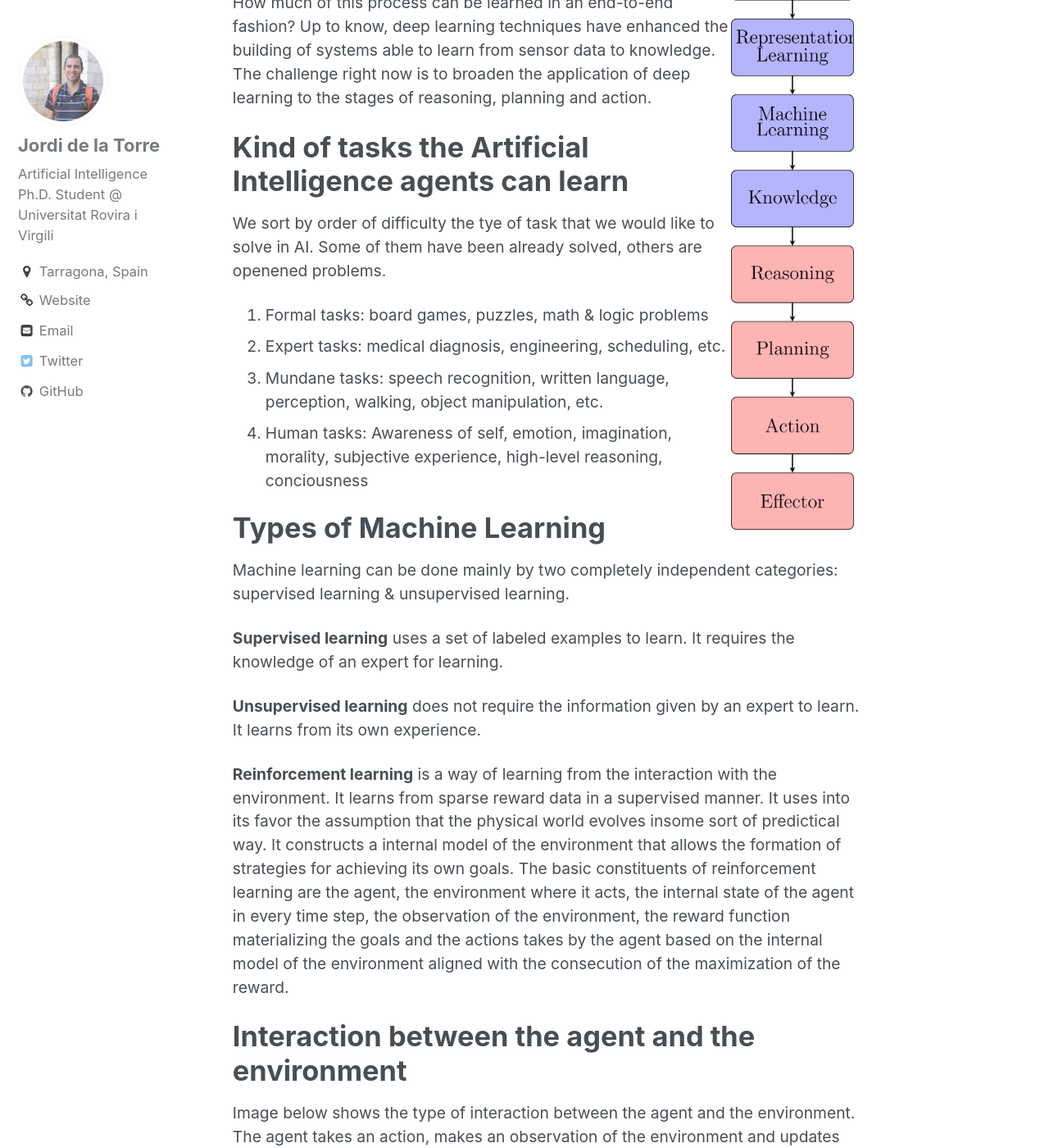
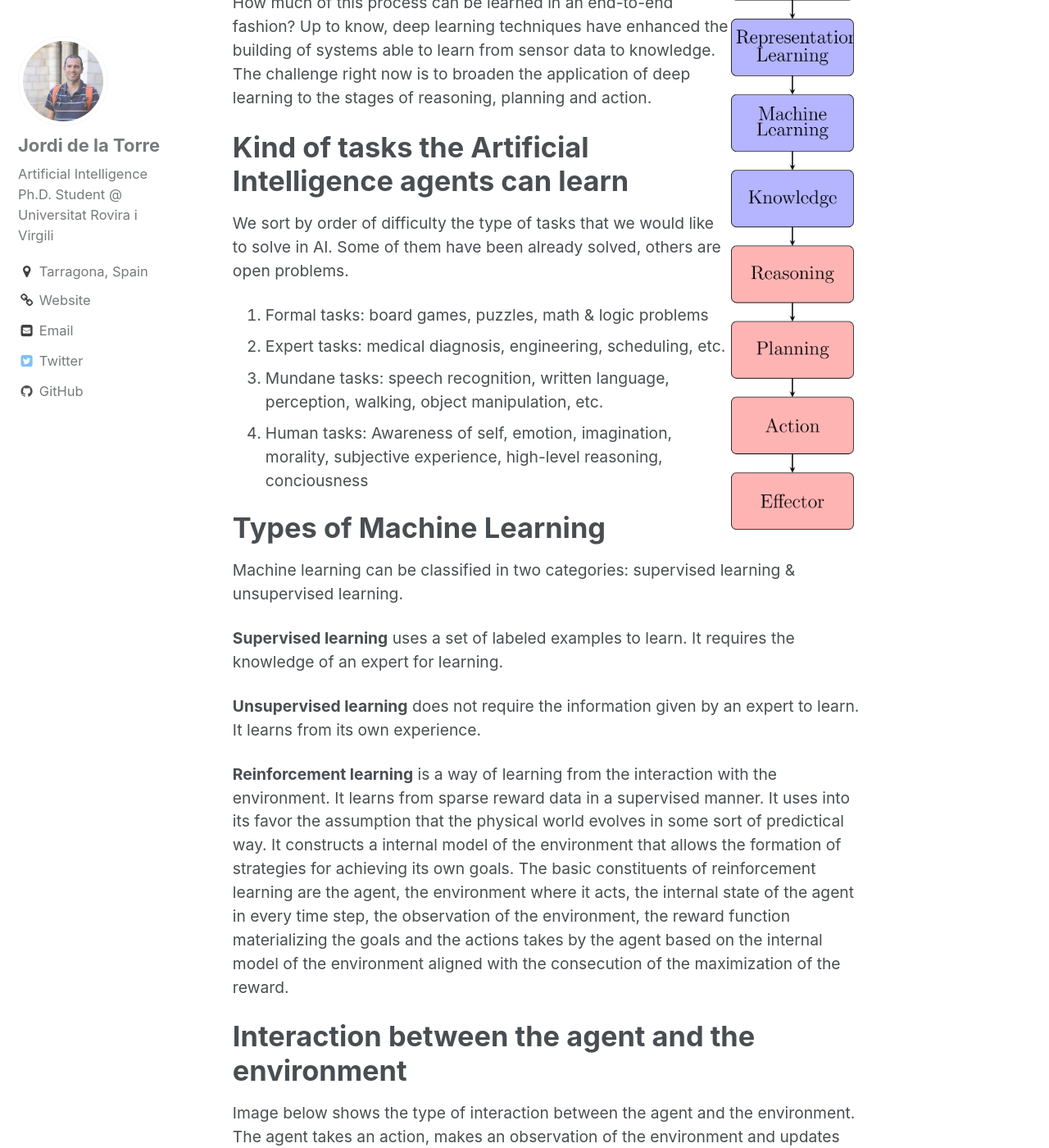
Before and after one commit to jorditg/jorditg.github.io, a Jekyll site: the page built from _posts/2018-02-19-deep-reinforcement-learning-intro.md, in a window 1280 px wide and 1400 px high, scrolled down 868 px. Shown: the whole window at 82% size. Built offline with Jekyll 4.4.1, drawn with Linux system fonts in a browser that asks for light colours; formulas are drawn with MathJax 3; some of the changed text lies outside the part shown.

Commit message:
Update 2018-02-19-deep-reinforcement-learning-intro.md

````diff
--- a/_posts/2018-02-19-deep-reinforcement-learning-intro.md
+++ b/_posts/2018-02-19-deep-reinforcement-learning-intro.md
@@ -1,6 +1,6 @@
 ---
 published: true
-title: "Deep Reinforcement Learning Intro"
+title: "Deep reinforcement learning intro"
 date:   2018-02-19 00:00:00 +0100
 author_profile: true
 mathjax: true
@@ -10,17 +10,17 @@ tags:
   - Reinforcement Learning
 ---
 
-In this post I'm gonna a make a small intro to the Deep Reinforcement Learning field. This intro is based on the topics given in the [MIT 6.S094: Deep Reinforcement Learning](https://www.youtube.com/watch?v=MQ6pP65o7OM).
+In this post I'm going to a make a small intro to the Deep Reinforcement Learning field. It is based on the topics given in the [MIT 6.S094: Deep Reinforcement Learning](https://www.youtube.com/watch?v=MQ6pP65o7OM).
 
-**Reinforcement learning** is a general purpose framework for decision making used as part of the design of artificial devices to interact with the environment. The **agent** is programmed for achieving a **goal** through a set of temporal **actions** that change the **state** of the world receiving a measured **reward** that can be positive or negative. The agent is programmed for maximizing the reward.
+**Reinforcement learning** is a general purpose framework for decision making used as part of the design of artificial devices to interact with the environment. The **agent** is programmed for achieving a **goal** through a set of temporal **actions** that change the internal **state** receiving a measured **reward** that can be positive or negative. The agent is programmed for maximizing the reward.
 
-![RL components]({{ site.url }}/assets/images/2018-02-19-deep-reinforcement-learning-intro/RL.png){: width="150px" style="float: right;margin-right: 7px;margin-top: 7px;"} **Sensors** take **data** from the **environment** and a model make a **feature extraction** of the elements important for building a **representation hierarchy** of the environment. A set of **machine learning** techniques are applied to convert the features into **knowledge** building a *taxonomy* with the simple and useful information valid for the decision process. With this knowledge, the agent makes the **reasoning** for inferring conclusions about the knowledge and makes a **planning** based on the goals, materialized in a maximization of a *reward function*. From the planning and **action** is derived and the **effector** apply the decided actions over the environment.
+![RL components]({{ site.url }}/assets/images/2018-02-19-deep-reinforcement-learning-intro/RL.png){: width="150px" style="float: right;margin-right: 7px;margin-top: 7px;"} **Sensors** take **data** from the **environment**, make a **feature extraction** from data for taking the important elements that allow building a **representation hierarchy** of the environment. A set of **machine learning** techniques are applied to convert the features into **knowledge** building a *taxonomy* with the simple and useful information valid for the decision process. With this knowledge, the agent makes the **reasoning** for inferring conclusions about the knowledge and **planning** based on the goals, materialized in the maximization of a *reward function*. From planning an **action** is derived and the **effector** apply the decided actions into the environment.
 
 How much of this process can be learned in an end-to-end fashion? Up to know, deep learning techniques have enhanced the building of systems able to learn from sensor data to knowledge. The challenge right now is to broaden the application of deep learning to the stages of reasoning, planning and action.
 
 # Kind of tasks the Artificial Intelligence agents can learn
 
-We sort by order of difficulty the tye of task that we would like to solve in AI. Some of them have been already solved, others are openened problems.
+We sort by order of difficulty the type of tasks that we would like to solve in AI. Some of them have been already solved, others are open problems.
 
 1. Formal tasks: board games, puzzles, math & logic problems
 2. Expert tasks: medical diagnosis, engineering, scheduling, etc.
@@ -29,13 +29,13 @@ We sort by order of difficulty the tye of task that we would like to solve in AI
 
 # Types of Machine Learning
 
-Machine learning can be done mainly by two completely independent categories: supervised learning & unsupervised learning.
+Machine learning can be classified in two categories: supervised learning & unsupervised learning.
 
 **Supervised learning** uses a set of labeled examples to learn. It requires the knowledge of an expert for learning.
 
 **Unsupervised learning** does not require the information given by an expert to learn. It learns from its own experience.
 
-**Reinforcement learning** is a way of learning from the interaction with the environment. It learns from sparse reward data in a supervised manner. It uses into its favor the assumption that the physical world evolves insome sort of predictical way. It constructs a internal model of the environment that allows the formation of strategies for achieving its own goals. The basic constituents of reinforcement learning are the agent, the environment where it acts, the internal state of the agent in every time step, the observation of the environment, the reward function materializing the goals and the actions takes by the agent based on the internal model of the environment aligned with the consecution of the maximization of the reward.
+**Reinforcement learning** is a way of learning from the interaction with the environment. It learns from sparse reward data in a supervised manner. It uses into its favor the assumption that the physical world evolves in some sort of predictical way. It constructs a internal model of the environment that allows the formation of strategies for achieving its own goals. The basic constituents of reinforcement learning are the agent, the environment where it acts, the internal state of the agent in every time step, the observation of the environment, the reward function materializing the goals and the actions takes by the agent based on the internal model of the environment aligned with the consecution of the maximization of the reward.
 
 # Interaction between the agent and the environment
 
@@ -54,6 +54,7 @@ This interaction produces a succession of **action, reward, state**s. This succe
 The strategy of the agent is always aligned with the maximization of the reward.
 
 ## Value function
+
 The value function encodes the reward that the agent is likely to receive in the future.
 
 $$ R = r_t + r_{t+1} + r_{t+2} + r_n $$
@@ -121,13 +122,13 @@ repeat
   s = s'
 until terminated
 ```
-# Alpha-zero. Learning from zero to play Go better than humans.
+# AlphaGo Zero. Learning from scratch to play Go better than humans.
 
 The Game of Go is the most challenging of all the existing board games. With more than $$ 10^170 $$ different possible positions has a complexity far greater than chess.
 
 In [Mastering the game of Go without human knowledge](https://www.nature.com/articles/nature24270) DeepMind company introduced a Reinforcement Learning algorithm that was able learn to play Go and achieve human performance and beat previously best automatic algorithms by only playing against itself with no prior knowlegde of the game but only the rules.
 
-This algorithm used a Montecarlo Tree seach (MCTS) combined with a convolutional neural network to get the intuitions about whic positions to expland. This combined strategy was used to balance exploration vs exploitation equilibria.
+This algorithm used a Montecarlo Tree seach (MCTS) combined with a convolutional neural network to get the intuitions about which positions to expand. This combined strategy was used to balance exploration vs exploitation equilibria.
 
 The tricks used in the training that make possible this breakthrough were:
 
````
Also changed, not shown: other parts of _posts/2018-02-19-deep-reinforcement-learning-intro.md (+3 -3 lines).
